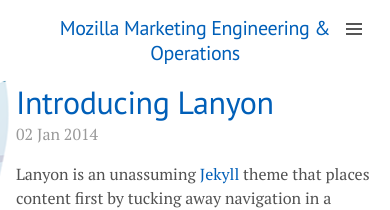
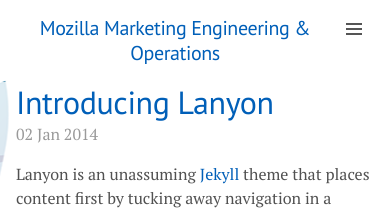
Before and after one commit to mozilla/meao, a Jekyll site: the page built from index.html, in a window 390 px wide. Shown: the top 210 px of the page. Built offline with Jekyll 4.4.1, drawn with Linux system fonts in a browser that asks for light colours; the list of posts is cut into pages by our own code.

Commit message:
Fix site heading alignment on small viewports

```diff
--- a/public/css/lanyon.css
+++ b/public/css/lanyon.css
@@ -114,6 +114,7 @@ h1, h2, h3, h4, h5, h6 {
 
 @media (max-width: 48em) {
   .masthead-title {
+    padding-right: 40px;
     text-align: center;
   }
   .masthead-title small {
```
